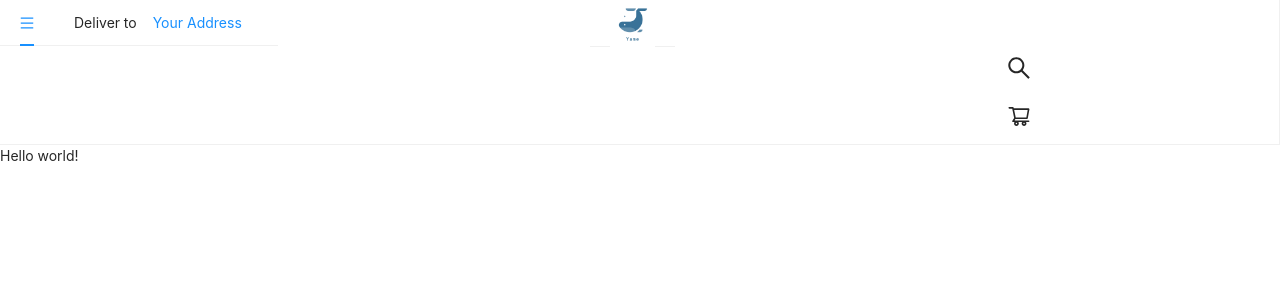
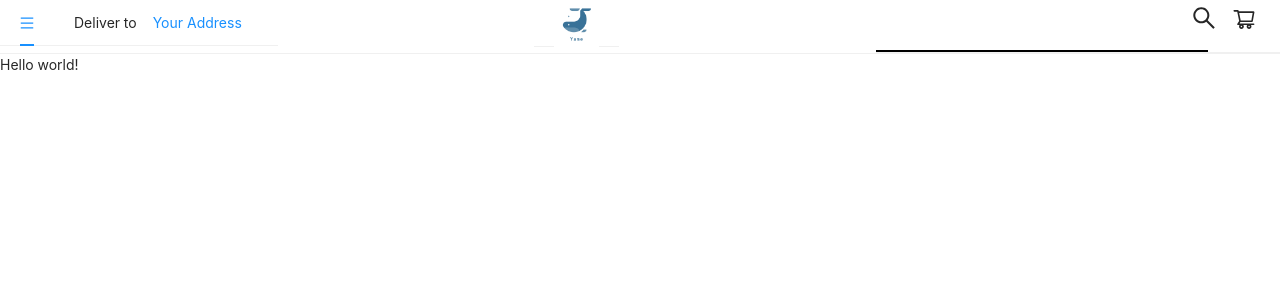
Before and after one commit to ryanjhkim/summerProject-frontend, a React (Create React App) app: page / in a window 1280 px wide. Shown: the top 300 px of the page. Built offline with nearby package versions, Linux system fonts and the light colour scheme.

Commit message:
Global Navigation Bar

```diff
--- a/src/components/GlobalNavigationBar.js
+++ b/src/components/GlobalNavigationBar.js
@@ -1,9 +1,10 @@
-import { Menu, Button, Row, Col, Input, Divider } from "antd"
+import { Menu, Button, Row, Col, Input } from "antd"
 import { MenuOutlined, ShoppingCartOutlined, SearchOutlined } from '@ant-design/icons'
 import { useState } from "react"
 import AddressModal from "./AddressModal"
 import logo from '../images/logo.png'
 import '../css/NavigationBar.css'
+import '../css/style.less'
 
 // addresses[0] will be the default address
 const GlobalNavigationBar = ({addresses}) => {
@@ -40,16 +41,14 @@ const GlobalNavigationBar = ({addresses}) => {
                     </Menu>
                     </Col>
                     <Col>
-                        <Menu>
+                        <Menu mode="horizontal" selectable={false}>
+                            <div className="menu-item-no-highlight">
                             <Menu.Item>
                                 <Input
                                     prefix={<SearchOutlined/>}
-                                    onClick={handleSearchClick}
                                     className={isSearchClicked ? "navbar-search-active": "navbar-search"}
                                     placeholder="Enter restaurants"
                                 />
-                            </Menu.Item>
-                            <Menu.Item>
                                 <Button
                                     type="text"
                                     icon={<SearchOutlined style={{fontSize: 24}}/>}
@@ -57,6 +56,7 @@ const GlobalNavigationBar = ({addresses}) => {
                                     onClick={handleSearchClick}
                                 />
                             </Menu.Item>
+                            </div>
                             <Menu.Item>
                                 <Button
                                     type="text"
@@ -74,40 +74,5 @@ const GlobalNavigationBar = ({addresses}) => {
         </>
     )
 }
-/*
-        <>
-            <Menu mode="horizontal" style={{display: "flex", justifyContent: "space-between"}}>
-                <div style={{flex: 1, display: "flex", justifyContent: "flex-start", alignItems: "center"}}>
-                <Menu.Item ><MenuOutlined /></Menu.Item>
-                <Menu.Item >Deliver to
-                    <Button type="text"
-                    style={{color: "#1890FF"}}
-                    onClick={showAddressModal}
-                    >
-                        {activeAddress}
-                    </Button>
-                </Menu.Item>
-                </div>
-                <div style={{display: "flex", justifyContent: "center", flex: 1}}>
-                    <Menu.Item ><img src={logo} alt="Yame logo" width="45" height="45" /></Menu.Item>
-                </div>
-                <div style={{display: "flex", justifyContent: "flex-end", flex: 1}}>
-                    <Menu.Item>
-                        <Search></Search>
-                    </Menu.Item>
-                    <Menu.Item>
-                        <Button
-                            type="text"
-                            icon={<ShoppingCartOutlined style={{fontSize: 24}}/>}
-                        />
-                    </Menu.Item>
-                </div>
-            </Menu>
-            <AddressModal
-                addresses={addresses}
-                isVisible={isAddressModalVisible}
-                setVisibility={setAddressVisibility}
-            />
-        </>
-*/
+
 export default GlobalNavigationBar
--- a/src/css/NavigationBar.css
+++ b/src/css/NavigationBar.css
@@ -1,29 +1,21 @@
-.menu-item {
-    display: block;
-    transition: display 0.1s;
-}
-
-.menu-item:hover {
-    display: none;
-}
-
 .navbar-search {
     top: 0;
-    left: 50%;
+    left: 25%;
     transform: translateX(0);
     width: 600px;
     height: 44px;
     opacity: 0;
-    display: none;
+    visibility: hidden;
     transition: 0.5s;
 }
 
+.navbar-search-active {
+    visibility: visible;
+    transition-delay: 0.4s;
+    transform: translateX(-25%);
+}
 
-.navbar-search-active {
-    display: block;
-    transition-delay: 0.4s;
-    transform: translateX(-50%);
-}
+
 
 .navbar-search-btn {
     visibility: visible;
--- /dev/null
+++ b/src/css/_globalnavigationbar.less
@@ -0,0 +1,11 @@
+.menu-item-no-highlight {
+    border-bottom: 2px solid black;
+    .ant-menu-horizontal:not(.ant-menu-dark) > .ant-menu-item:hover::after {border-bottom: 0px;}
+    .ant-menu-horizontal:not(.ant-menu-dark) > .ant-menu-submenu:hover::after {border-bottom: 0px;}
+    .ant-menu-horizontal:not(.ant-menu-dark) > .ant-menu-item-active::after{border-bottom: 0px;}
+    .ant-menu-horizontal:not(.ant-menu-dark) > .ant-menu-submenu-active::after {border-bottom: 0px;}
+    .ant-menu-horizontal:not(.ant-menu-dark) > .ant-menu-item-open::after {border-bottom: 0px;}
+    .ant-menu-horizontal:not(.ant-menu-dark) > .ant-menu-submenu-open::after {border-bottom: 0px;}
+    .ant-menu-horizontal:not(.ant-menu-dark) > .ant-menu-item-selected::after {border-bottom: 0px;}
+    .ant-menu-horizontal:not(.ant-menu-dark) > .ant-menu-submenu-selected::after{border-bottom: 0px;}
+}
--- /dev/null
+++ b/src/css/style.less
@@ -0,0 +1 @@
+@import '_globalnavigationbar.less';
```
Also changed, not shown: 1 other file (tests, documents, lock files or other folders). Lines whose indentation alone changed are shown as unchanged.
